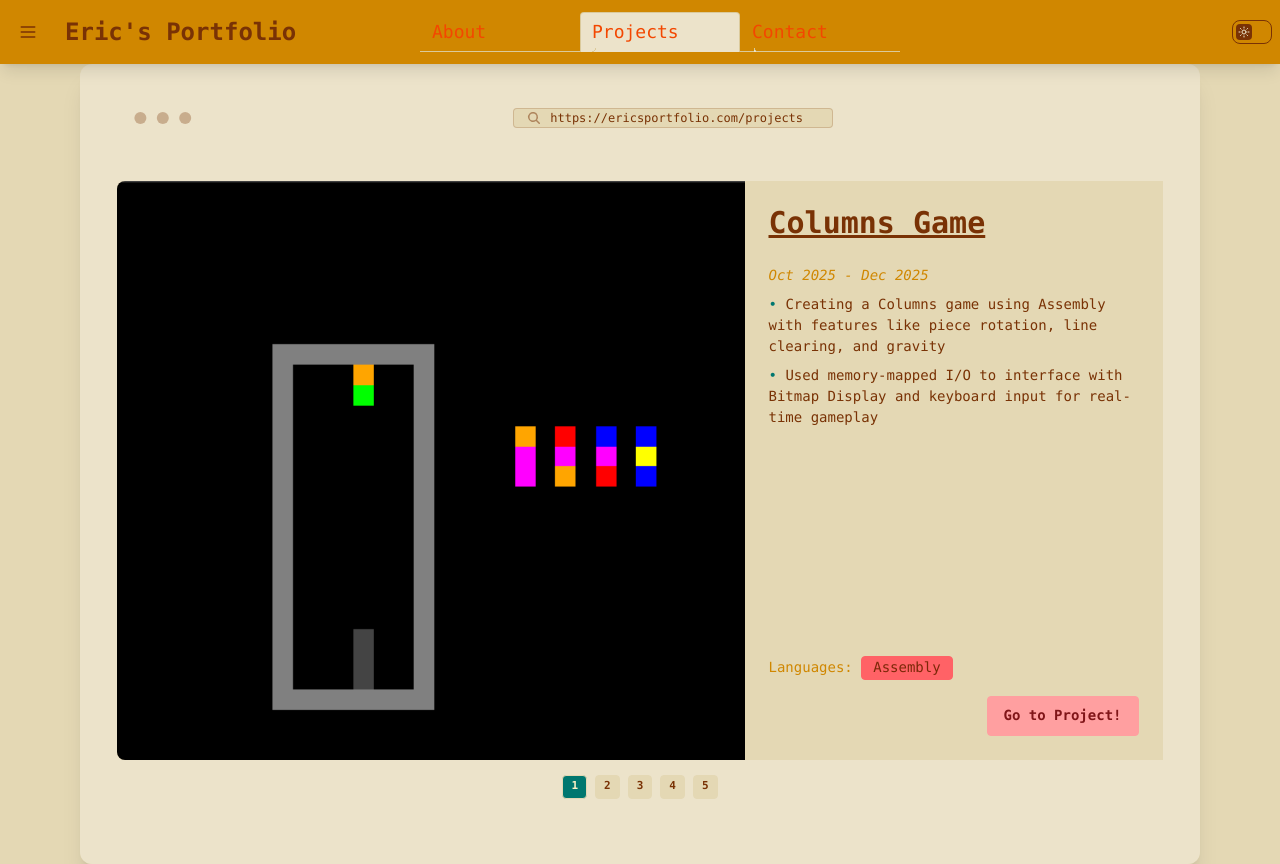
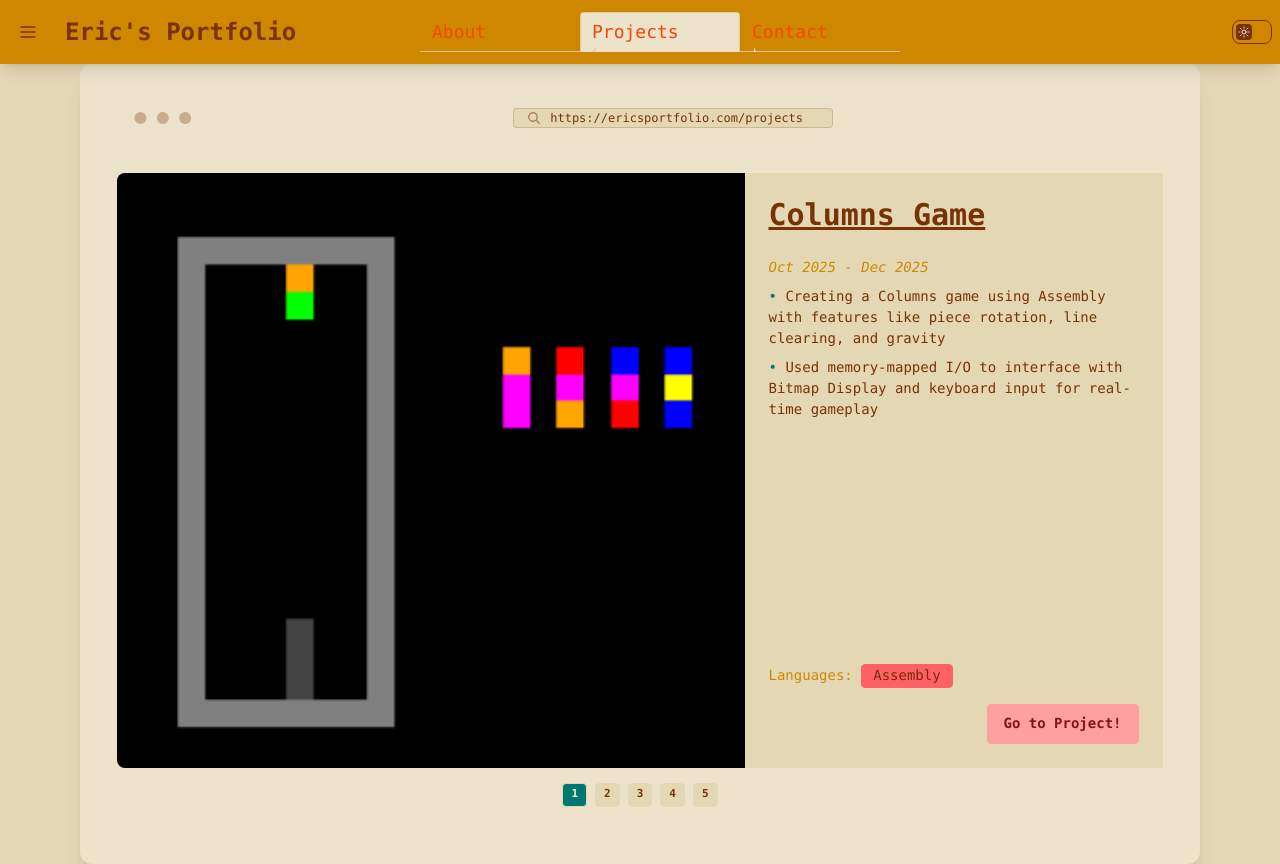
Before and after one commit to ericguo1230/erics-portfolio, a Next.js app: page /projects in a window 1280 px wide. Built offline with nearby package versions, Linux system fonts and the light colour scheme.

Commit message:
update overflow in projects page

```diff
--- a/src/app/(browser-layout)/layout.tsx
+++ b/src/app/(browser-layout)/layout.tsx
@@ -45,8 +45,8 @@
     }, [path]);
 
     return (
-        <div className="flex flex-col items-center justify-center min-h-screen bg-base-200 font-mono">
-            <div className="mockup-browser bg-base-100 shadow-xl rounded-xl p-8 lg:w-280 md:w-full min-h-200 h-full text-center z-60 md:flex flex-col hidden">
+        <div className="flex flex-col items-center justify-center min-h-screen bg-base-200 lg:overflow-x-hidden  font-mono">
+            <div className="mockup-browser bg-base-100 shadow-xl rounded-xl p-8 lg:w-280 md:overflow-x-hidden w-[90%] min-h-200 h-full text-center z-60 md:flex flex-col hidden">
                 {/* Toolbar stays at the top */}
                 <div className="mockup-browser-toolbar">
                     <div className="input">{homePath + path}</div>
--- a/src/app/(browser-layout)/projects/WindowProjects.tsx
+++ b/src/app/(browser-layout)/projects/WindowProjects.tsx
@@ -47,7 +47,7 @@
               <span className="loading loading-spinner loading-xl"></span>
             ) :
             <>
-              <div className="carousel md:w-[90%]">
+              <div className="carousel md:w-[70%] lg:w-[90%]">
                 {projects.map((project, idx) => (
                   <div key={idx} id={`${idx}`} className="carousel-item w-full">
                     <div className="card card-side bg-base-100">
@@ -59,7 +59,7 @@
                         />
                       </figure>
                       <div className="card-body w-2/5 flex flex-col h-full bg-base-200">
-                        <h1 className="text-center card-title text-3xl underline font-bold mb-4 w-full ">{project.name}</h1>
+                        <h1 className="text-center card-title text-3xl underline font-bold mb-4 w-full">{project.name}</h1>
                         <h2 className="text-start italic text-accent">{project.date}</h2>
                         <div className="text-start h-full">
                           {project.summary.map((detail, detailIdx) => (
```
Also changed, not shown: public/columns_gameplay.png, 1 other file (tests, documents, lock files or other folders).
